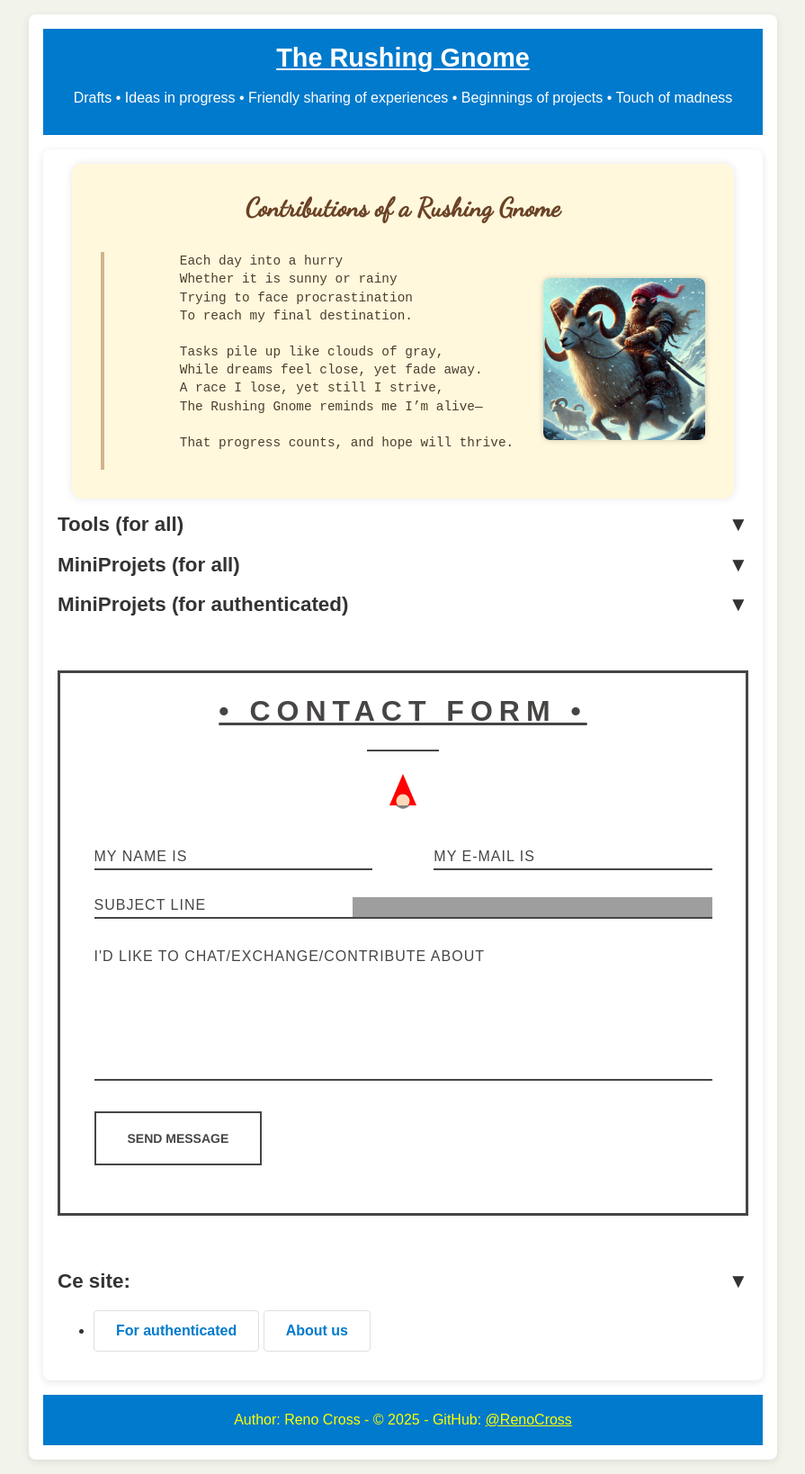
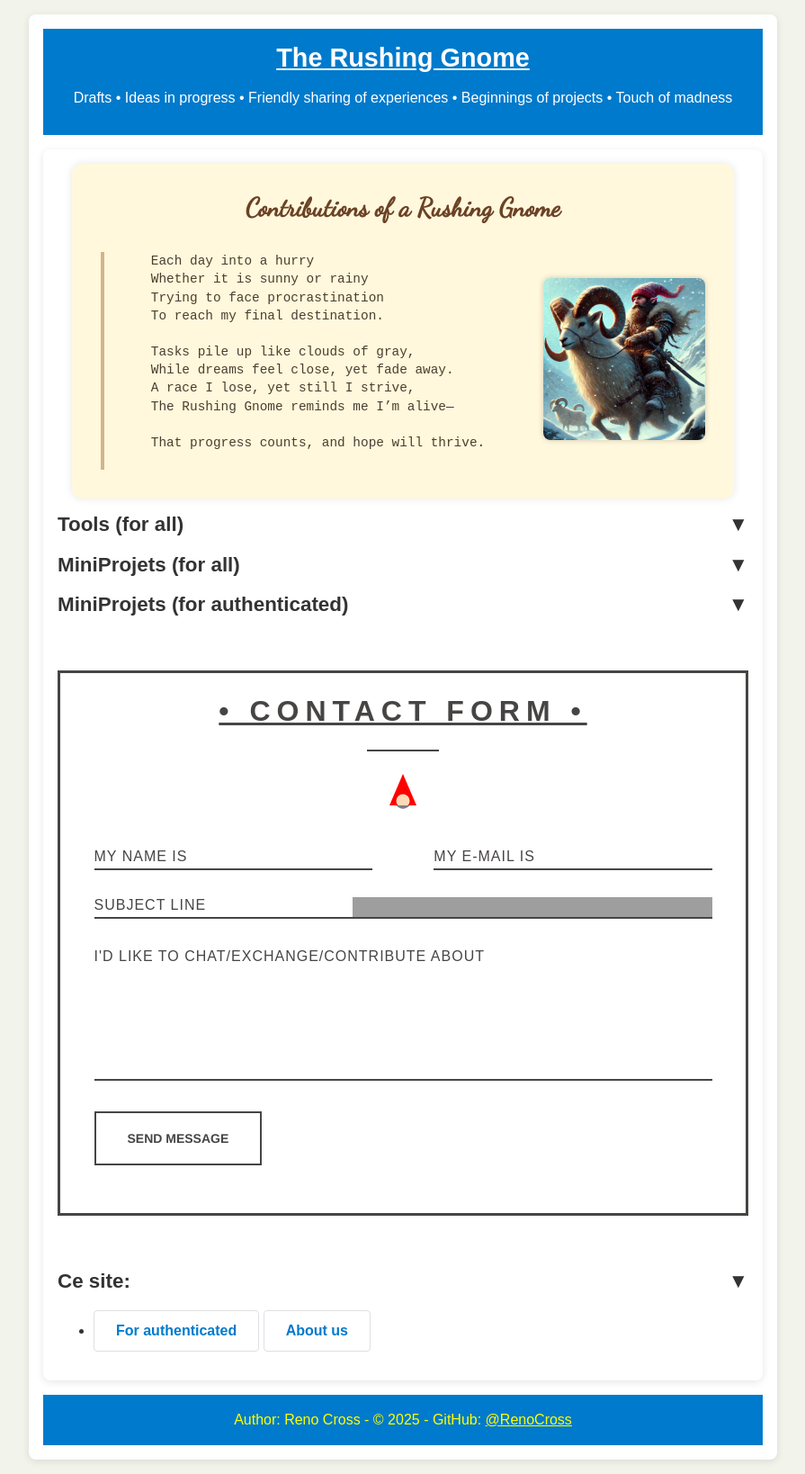
Before and after one commit to RenoCross/the-rushing-gnome, a Jekyll site: the page built from index.html, in a window 1280 px wide. Shown: the whole page at 90% size, without its empty margins (192-1087 px from the left). Built offline with Jekyll 4.4.1, drawn with Linux system fonts in a browser that asks for light colours; grey boxes are pictures that could not be loaded.

Commit message:
Update style.css

```diff
--- a/assets/css/style.css
+++ b/assets/css/style.css
@@ -89,7 +89,7 @@ a {
   line-height: 1.4;
   background: transparent;
   border-left: 4px solid #d2b48c;
-  padding-left: 2rem;
+  padding-left: 0rem;
   margin: 0;
   flex: 1;
 }
```
